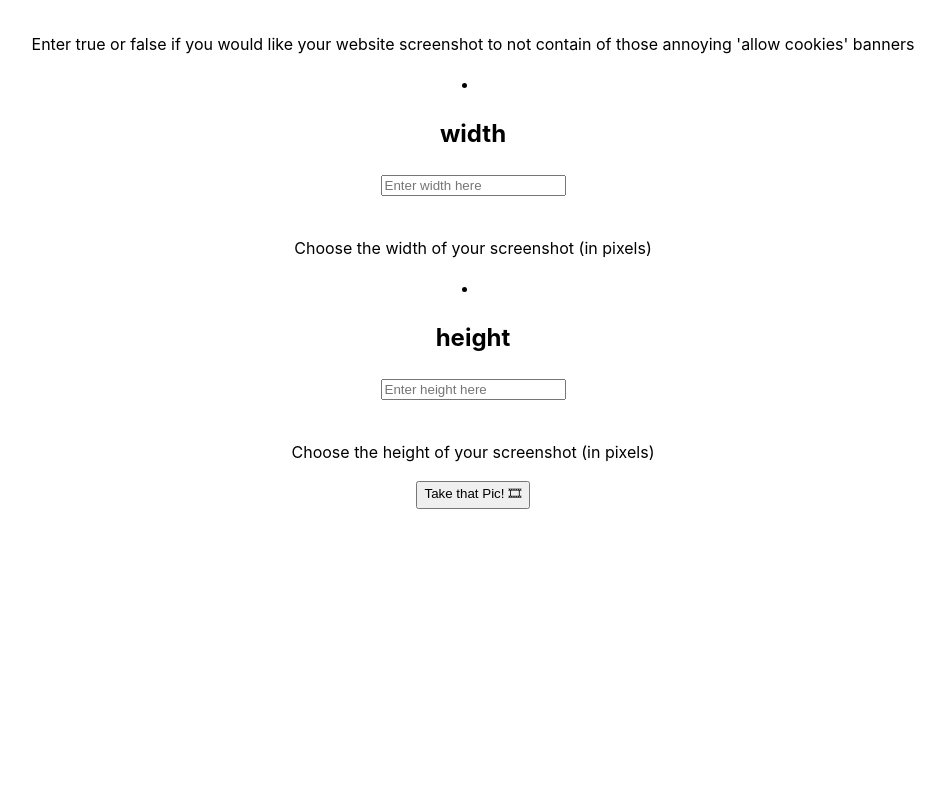
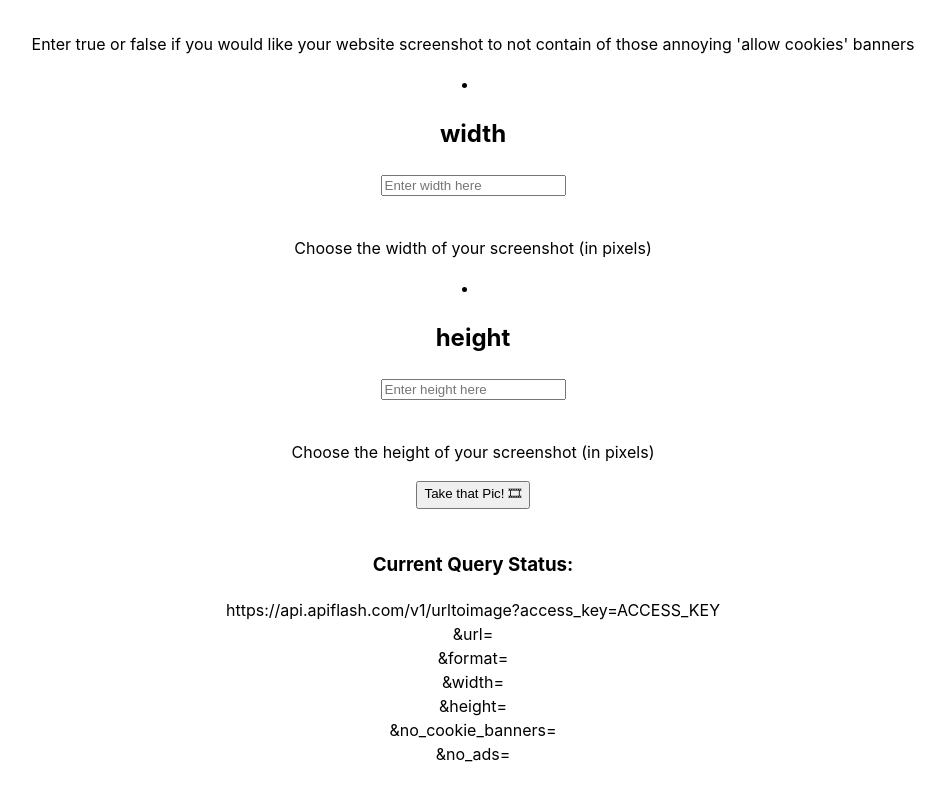
Before and after one commit to Akalexsis/CodePath_Screenshot_App, a React (Vite) app: page / in a window 1280 px wide. Shown: the part 930-1730 px from the top of the page, without its empty margins (167-1112 px from the left). Before the commit the page ends 1503 px from the top, so only its background shows below. Built offline with nearby package versions, Linux system fonts and the light colour scheme; no server answers.

Commit message:
created API call to make screenshot

```diff
--- a/src/App.jsx
+++ b/src/App.jsx
@@ -4,6 +4,9 @@ import './App.css'
 const ACCESS_KEY = import.meta.env.VITE_APP_ACCESS_KEY;
 
 function App() {
+  //  this holds our current screenshot
+  const [screenshot, setScreenshot] = useState(null);
+
   //  elements user can include in screenshot
   const [inputs, setInputs] = useState({
     url: "",
@@ -50,6 +53,40 @@ function App() {
     let fullURL = url_starter + inputs.url;
 
     let query = `https://api.apiflash.com/v1/urltoimage?access_key=${ACCESS_KEY}&url=${fullURL}&format=${inputs.format}&width=${inputs.width}&height=${inputs.height}&no_cookie_banners=${inputs.no_cookie_banners}&no_ads=${inputs.no_ads}&wait_until=${wait_until}&response_type=${response_type}&fail_on_status=${fail_on_status}`;
+
+    callAPI(query).catch(console.error)
+  }
+
+  // API call
+  const callAPI = async (query) => {
+    try {
+      // send API request on the url we created query
+      const response = await fetch(query);
+      // returns API call from response into a json file
+      const json = await response.json();
+      console.log(json);
+
+      // saves our current screenshot
+      setScreenshot(json.url)
+    } catch (error) {
+      alert('There was an error when making your screenshot')
+      console.log(error)
+    }
+  }
+
+  // resets input values
+  const reset = () => {
+    // clears each value
+    Object.entries(inputs).map(([category, value], index) => ( value = ''));
+
+    // setInputs({
+    //   url: "",
+    //   format: "",
+    //   no_ads: "",
+    //   no_cookie_banners: "",
+    //   width: "",
+    //   height: "",
+    // })
   }
   return (
     <div className="whole-page">
@@ -60,6 +97,29 @@ function App() {
             ...prevState, [e.target.name]: e.target.value.trim(), }))
         }  onSubmit={submitForm}/>
       <br></br>
+
+      {/* show image if it exists */}
+      {screenshot ? ( <img className="screenshot" src={screenshot} alt="Screenshot returned" />) : ( <div> </div>)}
+
+      <div className="container">
+        <h3> Current Query Status: </h3>
+        <p>
+          https://api.apiflash.com/v1/urltoimage?access_key=ACCESS_KEY
+          <br></br>
+          &url={inputs.url} <br></br>
+          &format={inputs.format} <br></br>
+          &width={inputs.width}
+          <br></br>
+          &height={inputs.height}
+          <br></br>
+          &no_cookie_banners={inputs.no_cookie_banners}
+          <br></br>
+          &no_ads={inputs.no_ads}
+          <br></br>
+        </p>
+      </div>
+
+      <br></br>
     </div>
   );
 }
```
